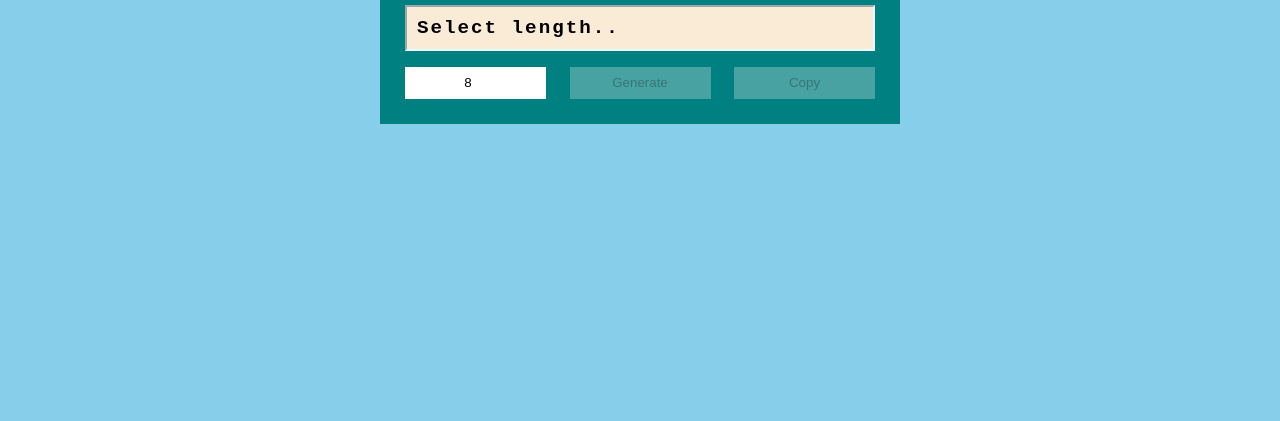
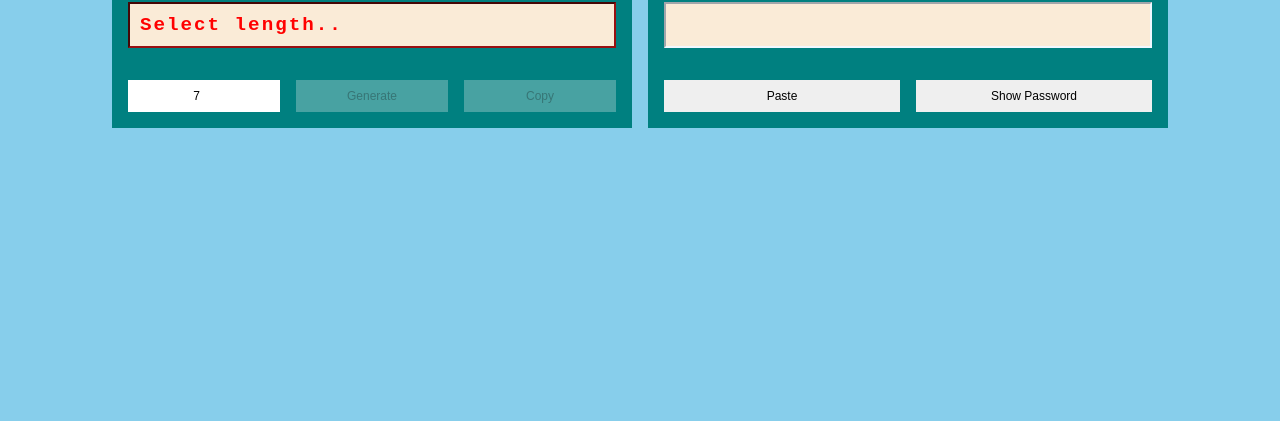
Before and after one commit to waraton/Welcome, a plain HTML site: page Random_password/random_password.html in a window 1280 px wide. Shown: the part 379-800 px from the top of the page. Drawn offline with Linux system fonts and the light colour scheme.

Commit message:
+labels and section show hide password

```diff
--- a/Random_password/random_password.css
+++ b/Random_password/random_password.css
@@ -7,51 +7,73 @@
 body{
   background-color: skyblue;
   font-family:sans-serif;
-  font-size: 120%;
+  min-height: 100vh;
+  display: flex;
+  align-items: center;
+  justify-content: center;
 }
 main{
+  display: flex;
+  align-items: center;
+  justify-content: center;
+  gap: 1rem;
+  flex-wrap: wrap;
+}
+.generatePassword,
+.showHidePassword{
+  display: grid;
+  gap: 2rem;
+  width: 65vh;
+  min-width: 320px;
   background-color: teal;
-  padding: 25px;
-  color: white;
-  width: 65vmin;
-  min-width: 320px;
-  position: absolute;
-  inset: 0;
-  margin: auto;
-  height: fit-content;
-  display: grid;
-  align-items: center;
-  gap: 1rem;
+  padding: 1rem;
 }
-main .output{
+
+.output,input#showOrHide{
   width: 100%;
   letter-spacing: 2px;
   font-weight: bold;
   font-size: 1.2rem;
-
   background-color: antiquewhite;
   border: 2px inset aliceblue;
   color: black;
   font-family: monospace;
   padding: 10px;
+  transition: .2s;
 }
-main .buttons{
+.buttons{
   display: flex;
   justify-content: space-between;
+  gap: 1rem;
 }
 main h2{
-  font-size: 2.5rem;
+  font-size: 2.125rem;
   text-align: center;
   font-family: sans-serif;
+  color: white;
 }
-main .buttons *{
+.buttons *{
   text-align: center;
-  width: 30%;
   border: none;
   height: 2rem;
+  width: 20%;
+  flex-grow: 1;
   padding: 5px 10px;
   text-overflow: ellipsis;
+  font-size: .75rem;
+  transition: .2s;
 }
-main .buttons button:active{
+.buttons button:active{
   translate: 1px 1px;
 }
+label{
+  scale: 0;
+  height: 0;
+  width: 0;
+  position: absolute;
+}
+.error{
+  color: red;
+  border-color: #911;
+  outline-color: #911;
+}
--- a/Random_password/random_password.html
+++ b/Random_password/random_password.html
@@ -1,5 +1,6 @@
 <!DOCTYPE html>
 <html lang="en">
+
 <head>
   <meta charset="UTF-8">
   <meta name="viewport" content="width=device-width, initial-scale=1.0">
@@ -8,16 +9,30 @@
   <link rel="styleSheet" href="random_password.css" type="text/css" media="all" />
   <title>Random Password</title>
 </head>
+
 <body>
   <main>
-    <h2>Password Generator</h2>
+    <section class="generatePassword" aria-labelledby="GenPassword">
+      <h2 id="generatePassword">Password Generator</h2>
       <output class="output"></output>
+      <label for="pLength">Enter the length of the password:</label>
       <div class="buttons">
-      <input type="number" id="pLength" placeholder="Length..." value="8" min="5">
+        <input type="number" id="pLength" placeholder="Length..." value="7" min="5">
         <button class="generate">Generate</button>
         <button class="copy">Copy</button>
       </div>
+    </section>
+    <section class="showHidePassword" aria-labelledby="showHide">
+      <h2 id="showHide">Show/Hide Password</h2>
+      <label for="showOrHide">Show or hide the password:</label>
+      <input type="password" id="showOrHide">
+      <div class="buttons">
+        <button paste>Paste</button>
+        <button show>Show Password</button>
+      </div>
+    </section>
   </main>
   <script src="random_password.js"></script>
 </body>
+
 </html>
--- a/Random_password/random_password.js
+++ b/Random_password/random_password.js
@@ -2,11 +2,15 @@ const generatePassword = document.querySelector(".generate");
 const copyPassword = document.querySelector(".copy");
 const lengthPassword = document.querySelector("#pLength");
 const chars = `1234567890-=qwertyuio[\]asdfghjkl;'zxcvbnm,./><?:"{}_+!@~#$%^&*()QWERTYUIOPASDFGHJKLZXCVBNM`;
-let output = document.querySelector('.output')
+let output = document.querySelector(".output");
 let password = "";
+
+const showOrHide = document.getElementById("showOrHide");
+
 generatePassword.disabled = true;
 copyPassword.disabled = true;
-output.textContent = 'Select length..'
+output.textContent = "Select length..";
+output.classList.add('error')
 
 generatePassword.addEventListener("click", generate);
 
@@ -15,10 +19,12 @@ lengthPassword.addEventListener("input", () => {
     output.textContent = "Enter a length > 8";
     generatePassword.disabled = true;
     copyPassword.disabled = true;
+    output.classList.add('error')
   } else {
     copyPassword.disabled = false;
     generatePassword.disabled = false;
-    output.textContent = 'Click generate'
+    output.textContent = "Click generate";
+    output.classList.remove('error')
   }
 });
 
@@ -38,3 +44,15 @@ function generate() {
 function copy() {
   navigator.clipboard.writeText(document.querySelector("output").textContent);
 }
+
+function showHide() {
+  showOrHide.type = showOrHide.type === "text" ? "password" : "text";
+  document.querySelector("[show]").textContent =
+    showOrHide.type === "text" ? "Hide password" : "Show password";
+}
+
+function paste() {
+  navigator.clipboard.readText().then((text) => (showOrHide.value = text));
+}
+document.querySelector("[paste]").addEventListener("click", paste);
+document.querySelector("[show]").addEventListener("click", showHide);
```
Lines whose indentation alone changed are shown as unchanged.
